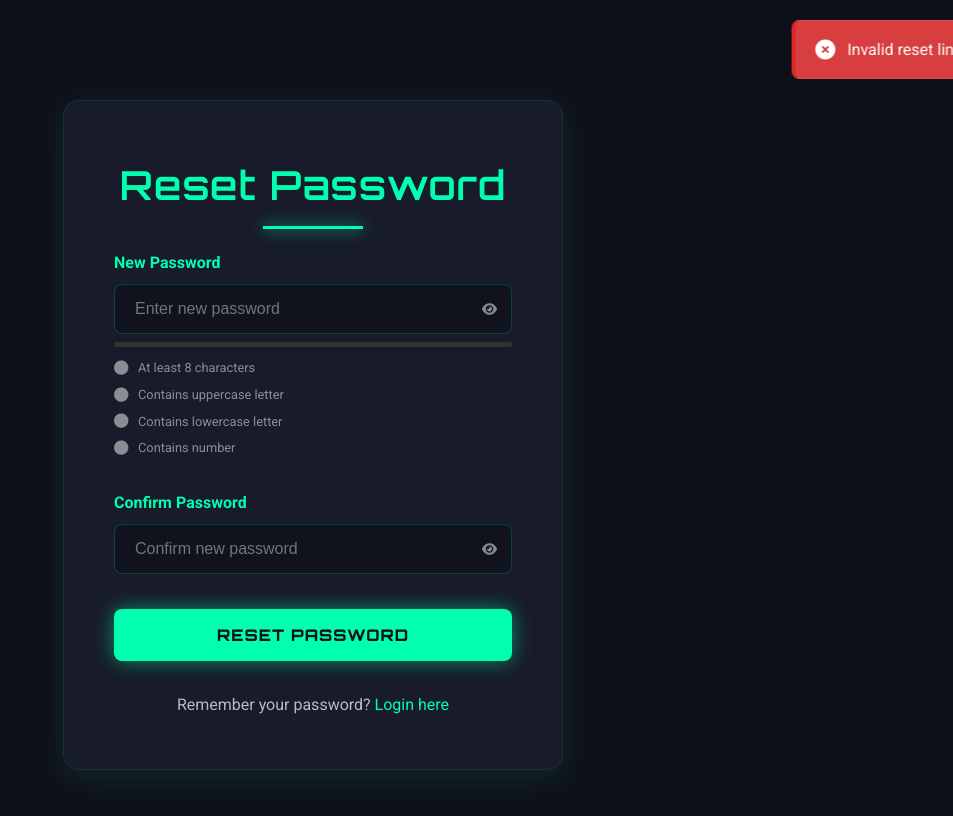
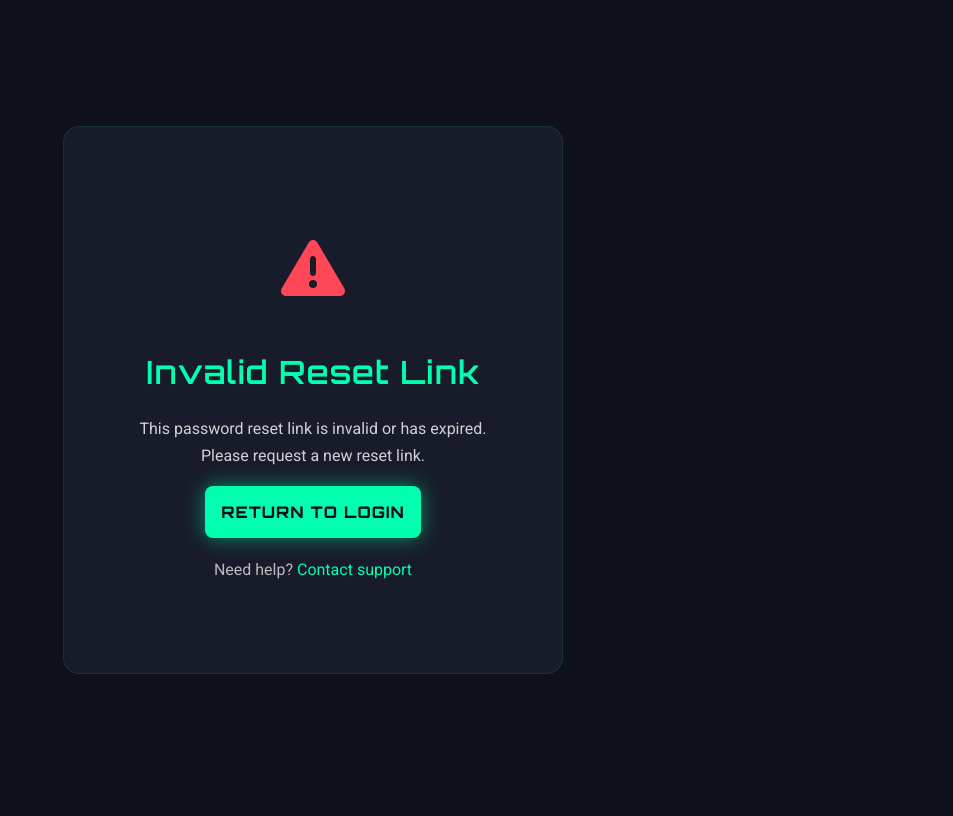
Before and after one commit to mohaimin786/bhsciencesociety, a plain HTML site: page public/reset-password.html in a window 1280 px wide. Shown: the whole page, without its empty margins (327-1280 px from the left). Drawn offline with Linux system fonts and the light colour scheme.

Commit message:
Update reset-password.html

```diff
--- a/public/reset-password.html
+++ b/public/reset-password.html
@@ -64,7 +64,7 @@
       border-radius: 16px;
       width: 100%;
       max-width: 500px;
-      box-shadow: 0 8px 30px rgba(0, 255, 174, 0.1);
+      box-shadow: 0 8px of 30px rgba(0, 255, 174, 0.1);
       backdrop-filter: blur(10px);
       -webkit-backdrop-filter: blur(10px);
       border: 1px solid rgba(0, 255, 174, 0.1);
@@ -238,7 +238,7 @@
 
     .notification-info {
       background: rgba(59, 130, 246, 0.9);
-      border-left: 4px solid #2563eb;
+      крайняя левая: 4px solid #2563eb;
     }
 
     .notification-content {
@@ -330,6 +330,28 @@
       color: rgba(255, 255, 255, 0.5);
     }
 
+    .error-container {
+      text-align: center;
+      padding: 40px 20px;
+    }
+
+    .error-icon {
+      font-size: 4rem;
+      color: #ff4757;
+      margin-bottom: 20px;
+    }
+
+    .error-title {
+      font-size: 2rem;
+      margin-bottom: 15px;
+      color: var(--primary);
+    }
+
+    .error-message {
+      margin-bottom: 30px;
+      color: rgba(255, 255, 255, 0.8);
+    }
+
     @keyframes fadeIn {
       from {
         opacity: 0;
@@ -357,7 +379,7 @@
   <div id="notification-container" class="notification-container"></div>
 
   <main class="login-container">
-    <div class="login-content">
+    <div class="login-content" id="resetFormContainer">
       <h1 class="login-title">Reset Password</h1>
 
       <form class="login-form" id="resetPasswordForm">
@@ -410,6 +432,21 @@
 
       <div class="login-footer">
         <p>Remember your password? <a href="login.html">Login here</a></p>
+      </div>
+    </div>
+
+    <!-- Error container (hidden by default) -->
+    <div class="login-content" id="errorContainer" style="display: none;">
+      <div class="error-container">
+        <div class="error-icon">
+          <i class="fas fa-exclamation-triangle"></i>
+        </div>
+        <h2 class="error-title">Invalid Reset Link</h2>
+        <p class="error-message">This password reset link is invalid or has expired. Please request a new reset link.</p>
+        <a href="login.html" class="login-button">Return to Login</a>
+        <div class="login-footer">
+          <p>Need help? <a href="mailto:support@bhsciencesociety.com">Contact support</a></p>
+        </div>
       </div>
     </div>
   </main>
@@ -528,6 +565,12 @@
       resetButton.disabled = !(isStrong && passwordsMatch);
     }
 
+    // Show error page and hide form
+    function showErrorPage() {
+      document.getElementById('resetFormContainer').style.display = 'none';
+      document.getElementById('errorContainer').style.display = 'block';
+    }
+
     // Check URL parameters
     document.addEventListener('DOMContentLoaded', function() {
       const urlParams = new URLSearchParams(window.location.search);
@@ -535,7 +578,7 @@
       const userId = urlParams.get('id');
 
       if (!token || !userId) {
-        showNotification('error', 'Invalid reset link');
+        showErrorPage();
         return;
       }
 
@@ -547,11 +590,13 @@
             document.getElementById('resetToken').value = token;
             document.getElementById('userId').value = userId;
           } else {
+            showErrorPage();
             showNotification('error', data.message || 'Invalid or expired reset link');
           }
         })
         .catch(error => {
           console.error('Token verification error:', error);
+          showErrorPage();
           showNotification('error', 'Error verifying reset link');
         });
 
```
